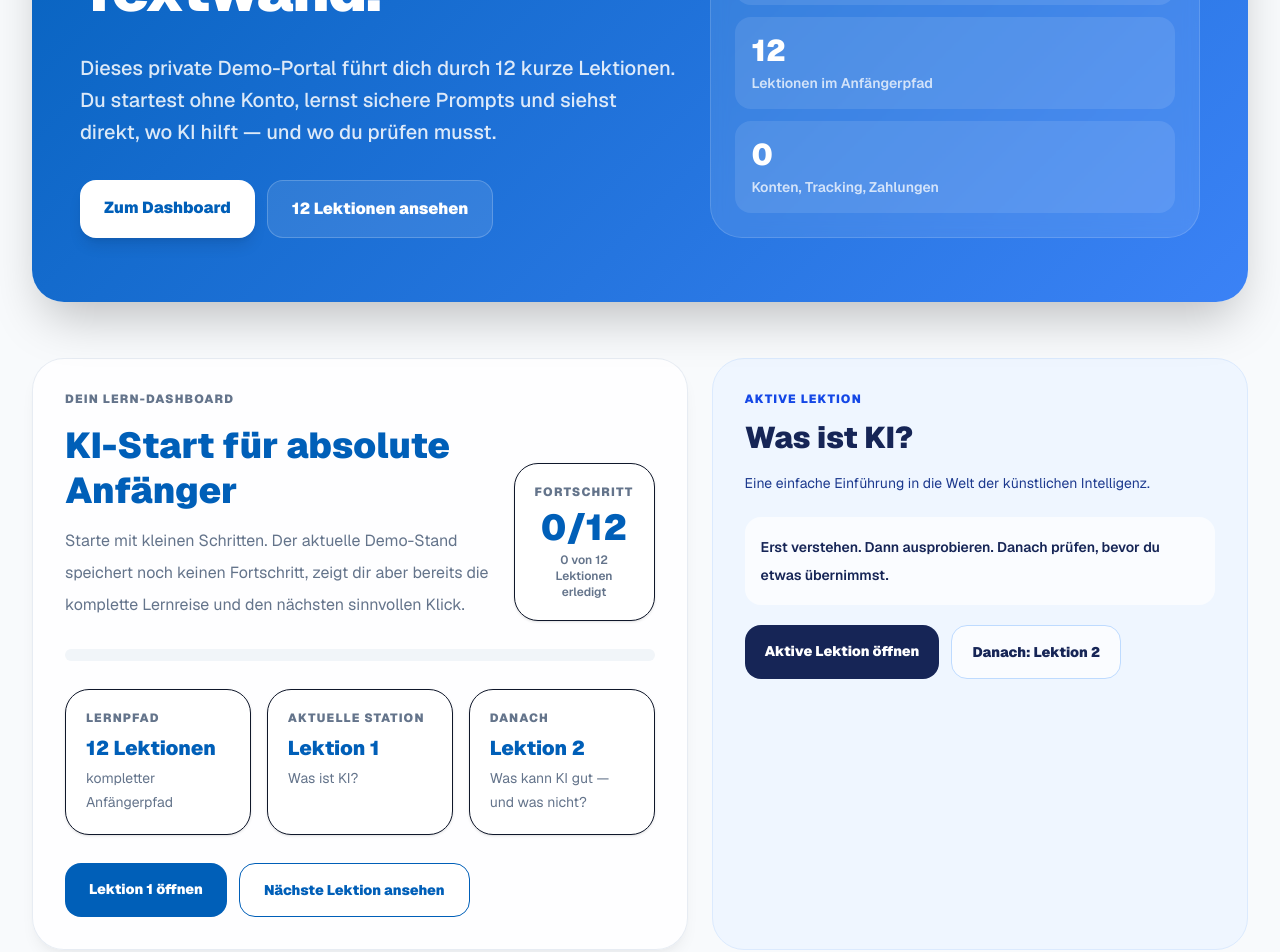
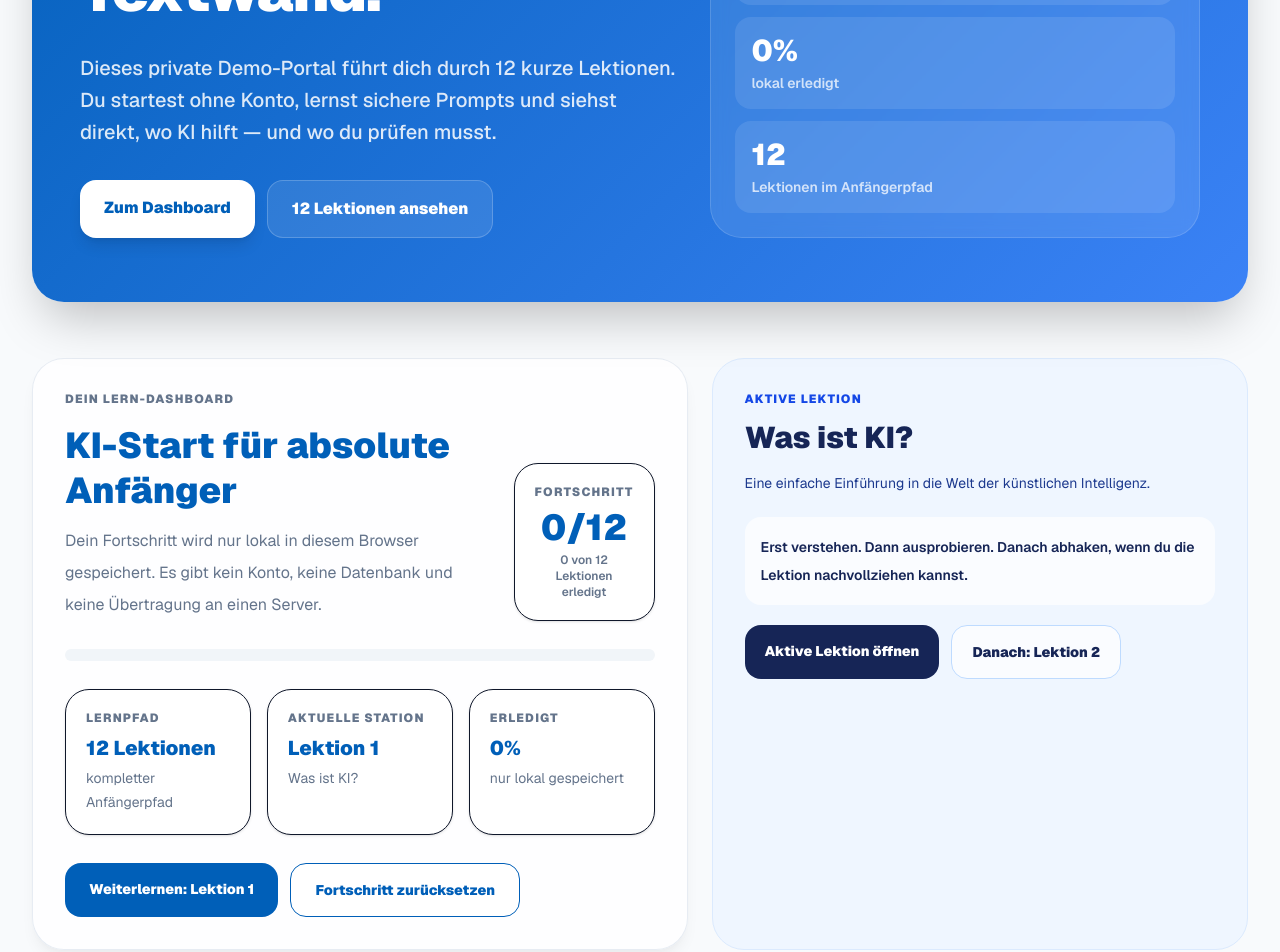
Before and after one commit to smartlivingberlin/ki-lernportal-nim, a Next.js app in the folder apps/web/: page / in a window 1280 px wide. Shown: the part 440-1392 px from the top of the page. Built offline with nearby package versions, Linux system fonts and the light colour scheme.

Commit message:
fix: add local lesson progress

```diff
--- a/apps/web/src/app/page.tsx
+++ b/apps/web/src/app/page.tsx
@@ -1,6 +1,6 @@
 "use client";
 
-import { useState } from "react";
+import { useEffect, useMemo, useState } from "react";
 import { seedGlossary } from "../data/glossary";
 import { seedLearningPaths } from "../data/learning-paths";
 import { seedResources } from "../data/resources";
@@ -9,6 +9,8 @@ import { seedSources } from "../data/sources";
 type LearningPathItem = (typeof seedLearningPaths)[number];
 type LessonItem = LearningPathItem["lessons"][number];
 type ResourceItem = (typeof seedResources)[number];
+
+const progressStorageKey = "ki-lernportal-nim:local-progress:v1";
 
 const entryOptions = [
   {
@@ -117,20 +119,63 @@ export default function Home() {
   const [openLessonId, setOpenLessonId] = useState<string | null>(
     seedLearningPaths[0]?.lessons[0]?.id ?? null,
   );
+  const [completedLessonIds, setCompletedLessonIds] = useState<string[]>([]);
+  const [progressLoaded, setProgressLoaded] = useState(false);
 
   const selectedEntry = entryOptions.find((entry) => entry.id === selectedEntryId) ?? entryOptions[0];
   const primaryPath = seedLearningPaths[0];
   const publicLearningPaths = seedLearningPaths.filter((path) => path.id !== "path-admin");
   const allLessons = primaryPath?.lessons ?? [];
-  const completedLessons = 0;
+  const lessonIds = useMemo(() => allLessons.map((lesson) => lesson.id), [allLessons]);
+  const validCompletedLessonIds = useMemo(
+    () => completedLessonIds.filter((id, index, list) => lessonIds.includes(id) && list.indexOf(id) === index),
+    [completedLessonIds, lessonIds],
+  );
+  const completedLessons = validCompletedLessonIds.length;
   const totalLessons = allLessons.length;
   const currentLesson = allLessons.find((lesson) => lesson.id === openLessonId) ?? allLessons[0];
   const currentLessonIndex = currentLesson ? allLessons.findIndex((lesson) => lesson.id === currentLesson.id) : -1;
   const followingLesson = currentLessonIndex >= 0 ? allLessons[currentLessonIndex + 1] ?? null : allLessons[0] ?? null;
+  const nextOpenLesson = allLessons.find((lesson) => !validCompletedLessonIds.includes(lesson.id)) ?? allLessons[0];
   const progressText = `${completedLessons}/${totalLessons || 12}`;
+  const progressPercent = totalLessons ? Math.round((completedLessons / totalLessons) * 100) : 0;
   const beginnerResources = seedResources.slice(0, 4);
   const beginnerGlossary = seedGlossary.slice(0, 6);
   const reviewedSources = seedSources.slice(0, 5);
+
+  useEffect(() => {
+    try {
+      const stored = window.localStorage.getItem(progressStorageKey);
+      if (stored) {
+        const parsed = JSON.parse(stored) as unknown;
+        if (Array.isArray(parsed)) {
+          setCompletedLessonIds(parsed.filter((id): id is string => typeof id === "string" && lessonIds.includes(id)));
+        }
+      }
+    } catch {
+      setCompletedLessonIds([]);
+    } finally {
+      setProgressLoaded(true);
+    }
+  }, [lessonIds]);
+
+  useEffect(() => {
+    if (!progressLoaded) return;
+
+    window.localStorage.setItem(progressStorageKey, JSON.stringify(validCompletedLessonIds));
+  }, [progressLoaded, validCompletedLessonIds]);
+
+  const markLessonDone = (lessonId: string) => {
+    setCompletedLessonIds((previous) => {
+      if (previous.includes(lessonId)) return previous.filter((id) => id !== lessonId);
+      return [...previous, lessonId];
+    });
+  };
+
+  const resetProgress = () => {
+    setCompletedLessonIds([]);
+    setOpenLessonId(allLessons[0]?.id ?? null);
+  };
 
   return (
     <div className="min-h-screen bg-background font-sans antialiased text-foreground">
@@ -209,7 +254,7 @@ export default function Home() {
               </div>
             </div>
 
-            <PortalStatusCard totalLessons={totalLessons} progressText={progressText} />
+            <PortalStatusCard totalLessons={totalLessons} progressText={progressText} progressPercent={progressPercent} />
           </div>
         </section>
 
@@ -222,44 +267,44 @@ export default function Home() {
                   {primaryPath?.title ?? "KI-Start für absolute Anfänger"}
                 </h2>
                 <p className="mt-3 max-w-2xl text-base leading-8 text-nim-secondary">
-                  Starte mit kleinen Schritten. Der aktuelle Demo-Stand speichert noch keinen Fortschritt,
-                  zeigt dir aber bereits die komplette Lernreise und den nächsten sinnvollen Klick.
+                  Dein Fortschritt wird nur lokal in diesem Browser gespeichert. Es gibt kein Konto,
+                  keine Datenbank und keine Übertragung an einen Server.
                 </p>
               </div>
               <div className="rounded-3xl border border-nim-border bg-white p-5 text-center shadow-sm">
                 <p className="text-xs font-black uppercase tracking-widest text-nim-secondary">Fortschritt</p>
                 <p className="mt-2 text-4xl font-black text-nim-primary">{progressText}</p>
-                <p className="mt-1 text-xs font-semibold text-nim-secondary">0 von {totalLessons || 12} Lektionen erledigt</p>
+                <p className="mt-1 text-xs font-semibold text-nim-secondary">
+                  {completedLessons} von {totalLessons || 12} Lektionen erledigt
+                </p>
               </div>
             </div>
 
             <div className="mt-7 h-3 overflow-hidden rounded-full bg-slate-100" aria-hidden="true">
-              <div className="h-full w-0 rounded-full bg-nim-primary" />
+              <div className="h-full rounded-full bg-nim-primary transition-all" style={{ width: `${progressPercent}%` }} />
             </div>
 
             <div className="mt-7 grid gap-4 md:grid-cols-3">
               <DashboardStat title="Lernpfad" value={`${totalLessons || 12} Lektionen`} text="kompletter Anfängerpfad" />
               <DashboardStat title="Aktuelle Station" value={currentLesson ? `Lektion ${currentLesson.order}` : "Lektion 1"} text={currentLesson?.title ?? "Was ist KI?"} />
-              <DashboardStat title="Danach" value={followingLesson ? `Lektion ${followingLesson.order}` : "Abschluss"} text={followingLesson?.title ?? "Pfad wiederholen oder Quellen prüfen"} />
+              <DashboardStat title="Erledigt" value={`${progressPercent}%`} text="nur lokal gespeichert" />
             </div>
 
             <div className="mt-7 flex flex-col gap-3 sm:flex-row">
               <a
-                href={currentLesson ? `#lesson-${currentLesson.id}` : "#lernreise"}
-                onClick={() => currentLesson && setOpenLessonId(currentLesson.id)}
+                href={nextOpenLesson ? `#lesson-${nextOpenLesson.id}` : "#lernreise"}
+                onClick={() => nextOpenLesson && setOpenLessonId(nextOpenLesson.id)}
                 className="inline-flex justify-center rounded-2xl bg-nim-primary px-6 py-4 text-sm font-black text-white transition hover:bg-nim-primary/90"
               >
-                {currentLesson ? `Lektion ${currentLesson.order} öffnen` : "Lernreise öffnen"}
+                {nextOpenLesson ? `Weiterlernen: Lektion ${nextOpenLesson.order}` : "Lernreise öffnen"}
               </a>
-              {followingLesson && (
-                <a
-                  href={`#lesson-${followingLesson.id}`}
-                  onClick={() => setOpenLessonId(followingLesson.id)}
-                  className="inline-flex justify-center rounded-2xl border border-nim-border bg-white px-6 py-4 text-sm font-black text-nim-primary transition hover:border-nim-primary/30"
-                >
-                  Nächste Lektion ansehen
-                </a>
-              )}
+              <button
+                type="button"
+                onClick={resetProgress}
+                className="inline-flex justify-center rounded-2xl border border-nim-border bg-white px-6 py-4 text-sm font-black text-nim-primary transition hover:border-nim-primary/30"
+              >
+                Fortschritt zurücksetzen
+              </button>
             </div>
           </article>
 
@@ -272,7 +317,7 @@ export default function Home() {
               {currentLesson?.description ?? "Eine einfache Einführung in die Welt der künstlichen Intelligenz."}
             </p>
             <div className="mt-5 rounded-2xl bg-white/70 p-4 text-sm font-semibold leading-7 text-blue-950">
-              Erst verstehen. Dann ausprobieren. Danach prüfen, bevor du etwas übernimmst.
+              Erst verstehen. Dann ausprobieren. Danach abhaken, wenn du die Lektion nachvollziehen kannst.
             </div>
             <div className="mt-5 flex flex-col gap-3 sm:flex-row">
               <a
@@ -424,13 +469,14 @@ export default function Home() {
           <SectionIntro
             eyebrow="Lernreise"
             title="12 Lektionen für den sicheren KI-Einstieg"
-            description="Die Lektionen sind in vier einfache Module gegliedert. Jedes Modul zeigt Ziel, ungefähre Dauer und die nächsten Lernkarten."
+            description="Die Lektionen sind in vier einfache Module gegliedert. Du kannst jede Lektion lokal als erledigt markieren und den Fortschritt jederzeit zurücksetzen."
           />
 
           <div className="grid gap-5">
             {learningModules.map((module, moduleIndex) => {
               const moduleLessons = allLessons.filter((lesson) => module.lessonIds.includes(lesson.id));
-              const firstModuleLesson = moduleLessons[0];
+              const firstOpenModuleLesson = moduleLessons.find((lesson) => !validCompletedLessonIds.includes(lesson.id)) ?? moduleLessons[0];
+              const moduleCompletedCount = moduleLessons.filter((lesson) => validCompletedLessonIds.includes(lesson.id)).length;
               return (
                 <article key={module.title} className="rounded-[2rem] border border-nim-border bg-white p-5 shadow-sm md:p-6">
                   <div className="grid gap-4 lg:grid-cols-[1fr_0.55fr] lg:items-start">
@@ -441,17 +487,17 @@ export default function Home() {
                     </div>
                     <div className="rounded-3xl bg-slate-50 p-4">
                       <div className="grid gap-3 text-sm font-bold text-nim-primary sm:grid-cols-3 lg:grid-cols-1">
-                        <span>{moduleLessons.length} Lektionen</span>
+                        <span>{moduleCompletedCount}/{moduleLessons.length} erledigt</span>
                         <span>{module.duration}</span>
                         <span>Modul {moduleIndex + 1} von {learningModules.length}</span>
                       </div>
-                      {firstModuleLesson && (
+                      {firstOpenModuleLesson && (
                         <a
-                          href={`#lesson-${firstModuleLesson.id}`}
-                          onClick={() => setOpenLessonId(firstModuleLesson.id)}
+                          href={`#lesson-${firstOpenModuleLesson.id}`}
+                          onClick={() => setOpenLessonId(firstOpenModuleLesson.id)}
                           className="mt-4 inline-flex rounded-2xl bg-nim-primary px-4 py-3 text-sm font-black text-white transition hover:bg-nim-primary/90"
                         >
-                          Modul starten
+                          Modul fortsetzen
                         </a>
                       )}
                     </div>
@@ -465,7 +511,9 @@ export default function Home() {
                         lessonNumber={lesson.order}
                         moduleLessonNumber={index + 1}
                         open={openLessonId === lesson.id}
+                        completed={validCompletedLessonIds.includes(lesson.id)}
                         onToggle={() => setOpenLessonId(openLessonId === lesson.id ? null : lesson.id)}
+                        onToggleCompleted={() => markLessonDone(lesson.id)}
                       />
                     ))}
                   </div>
@@ -558,7 +606,7 @@ export default function Home() {
             <h2 className="text-lg font-black text-nim-primary">KI-Lernportal NIM</h2>
             <p className="mt-2 max-w-2xl leading-7">
               Lern- und Orientierungsportal für KI-Kompetenz in Alltag, Beruf und Organisation. Aktueller Stand:
-              private Demo mit statischen Inhalten und ohne Nutzerkonto.
+              private Demo mit statischen Inhalten, ohne Nutzerkonto und mit Fortschritt nur im Browser.
             </p>
             <p className="mt-2 text-xs leading-6">
               Inhalte sorgfältig prüfen. Externe Links führen aus dem Portal heraus.
@@ -587,22 +635,30 @@ function SectionIntro({ eyebrow, title, description }: { eyebrow: string; title:
   );
 }
 
-function PortalStatusCard({ totalLessons, progressText }: { totalLessons: number; progressText: string }) {
+function PortalStatusCard({
+  totalLessons,
+  progressText,
+  progressPercent,
+}: {
+  totalLessons: number;
+  progressText: string;
+  progressPercent: number;
+}) {
   return (
     <div className="rounded-[2rem] border border-white/15 bg-white/10 p-6 backdrop-blur-sm">
       <p className="text-xs font-black uppercase tracking-widest text-white/70">Portalstatus</p>
       <div className="mt-5 grid gap-3">
         <div className="rounded-2xl bg-white/10 p-4">
           <span className="block text-3xl font-black">{progressText}</span>
-          <span className="mt-1 block text-sm font-semibold text-white/75">Fortschritt im Demo-Modus</span>
+          <span className="mt-1 block text-sm font-semibold text-white/75">Fortschritt nur in diesem Browser</span>
+        </div>
+        <div className="rounded-2xl bg-white/10 p-4">
+          <span className="block text-3xl font-black">{progressPercent}%</span>
+          <span className="mt-1 block text-sm font-semibold text-white/75">lokal erledigt</span>
         </div>
         <div className="rounded-2xl bg-white/10 p-4">
           <span className="block text-3xl font-black">{totalLessons || 12}</span>
           <span className="mt-1 block text-sm font-semibold text-white/75">Lektionen im Anfängerpfad</span>
-        </div>
-        <div className="rounded-2xl bg-white/10 p-4">
-          <span className="block text-3xl font-black">0</span>
-          <span className="mt-1 block text-sm font-semibold text-white/75">Konten, Tracking, Zahlungen</span>
         </div>
       </div>
     </div>
@@ -659,13 +715,17 @@ function LessonAccordion({
   lessonNumber,
   moduleLessonNumber,
   open,
+  completed,
   onToggle,
+  onToggleCompleted,
 }: {
   lesson: LessonItem;
   lessonNumber: number;
   moduleLessonNumber: number;
   open: boolean;
+  completed: boolean;
   onToggle: () => void;
+  onToggleCompleted: () => void;
 }) {
   const contentId = `lesson-panel-${lesson.id}`;
   const anchorId = `lesson-${lesson.id}`;
@@ -680,12 +740,12 @@ function LessonAccordion({
         className="flex w-full flex-col gap-3 p-5 text-left md:flex-row md:items-center md:justify-between"
       >
         <div className="flex gap-4">
-          <span className="flex h-10 w-10 shrink-0 items-center justify-center rounded-2xl bg-nim-primary text-sm font-black text-white">
-            {lessonNumber}
+          <span className={`flex h-10 w-10 shrink-0 items-center justify-center rounded-2xl text-sm font-black text-white ${completed ? "bg-emerald-600" : "bg-nim-primary"}`}>
+            {completed ? "✓" : lessonNumber}
           </span>
           <span>
             <span className="text-[10px] font-black uppercase tracking-widest text-nim-secondary">
-              Lernkarte {moduleLessonNumber} im Modul
+              Lernkarte {moduleLessonNumber} im Modul · {completed ? "erledigt" : "offen"}
             </span>
             <span className="block text-lg font-black text-nim-primary">{lesson.title}</span>
             <span className="mt-1 block text-sm leading-6 text-nim-secondary">{lesson.description}</span>
@@ -699,6 +759,21 @@ function LessonAccordion({
           <div className="rounded-2xl bg-slate-50 p-5 text-sm leading-8 text-foreground">
             <p className="mb-3 text-xs font-black uppercase tracking-widest text-nim-secondary">Lektionskarte</p>
             <div className="whitespace-pre-line">{lesson.content}</div>
+          </div>
+          <div className="mt-5 flex flex-col gap-3 sm:flex-row">
+            <button
+              type="button"
+              onClick={onToggleCompleted}
+              className="inline-flex justify-center rounded-2xl bg-nim-primary px-5 py-4 text-sm font-black text-white transition hover:bg-nim-primary/90"
+            >
+              {completed ? "Erledigt zurücknehmen" : "Als erledigt markieren"}
+            </button>
+            <a
+              href="#dashboard"
+              className="inline-flex justify-center rounded-2xl border border-nim-border bg-white px-5 py-4 text-sm font-black text-nim-primary transition hover:border-nim-primary/30"
+            >
+              Zurück zum Dashboard
+            </a>
           </div>
         </div>
       )}
```
